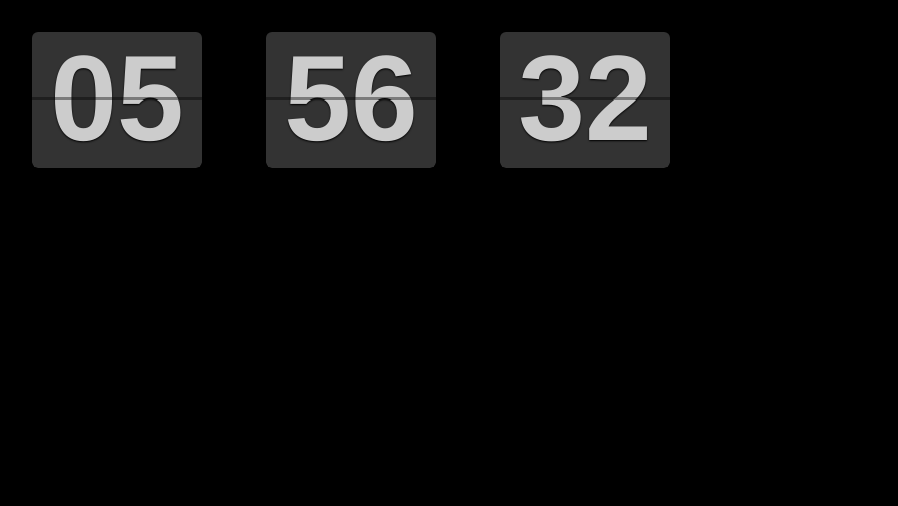
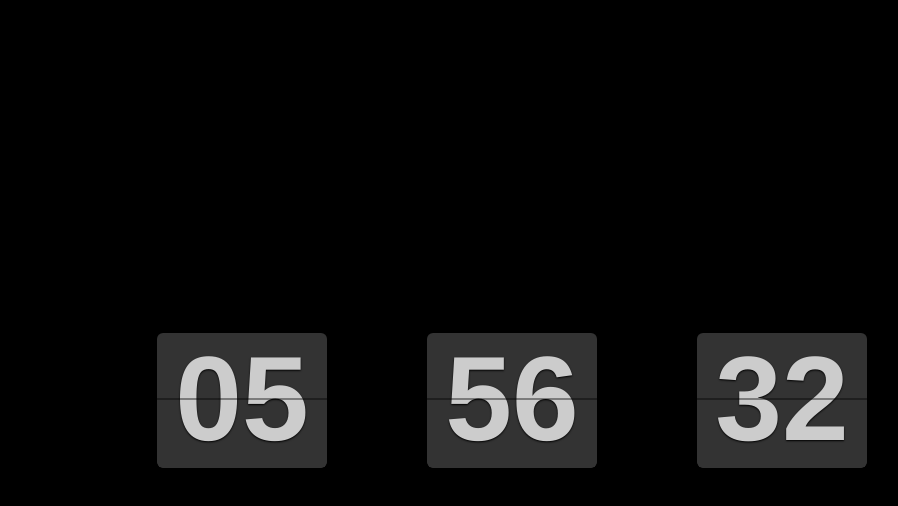
Before and after one commit to Jack-2077/tick-tock, a React (Create React App) app: page / in a window 1280 px wide. Shown: the top 506 px of the page, without its empty margins (128-1026 px from the left). Built offline with nearby package versions, Linux system fonts and the light colour scheme.

Commit message:
style: scope css styles into each element

```diff
--- a/src/components/Clocks/FlipClock.js
+++ b/src/components/Clocks/FlipClock.js
@@ -1,5 +1,8 @@
 import React, { memo, useEffect, useState } from 'react';
-import { StyledContainer } from './FlipClockStyles';
+import {
+  StyledFlipClockWrapper,
+  StyledFlipClockContainer,
+} from './FlipClockStyles';
 
 const MemoizedDigit = memo(({ digit, maxValue }) => {
   let shadowDigit = digit - 1;
@@ -9,9 +12,12 @@ const MemoizedDigit = memo(({ digit, maxValue }) => {
     digit = '0' + digit;
   }
 
+  if (digit === 10) {
+    shadowDigit = '0' + shadowDigit;
+  }
+
   return (
-    <StyledContainer key={digit}>
-      <div className='clock flip-clock-wrapper' style={{ margin: '2em' }}>
+    <StyledFlipClockWrapper key={digit}>
       <ul className='flip play'>
         <li className='flip-clock-before'>
           <a href='#root'>
@@ -38,13 +44,13 @@ const MemoizedDigit = memo(({ digit, maxValue }) => {
           </a>
         </li>
       </ul>
-      </div>
-    </StyledContainer>
+    </StyledFlipClockWrapper>
   );
 });
 
 export default function FlipClock({ primaryColor }) {
   const [time, setTime] = useState(() => new Date());
+  // const time = new Date('December 25, 1995 12:35:10');
 
   // useEffect(() => {
   //   const id = setInterval(() => {
@@ -58,19 +64,12 @@ export default function FlipClock({ primaryColor }) {
   const seconds = time.getSeconds();
 
   return (
-    <div
-      style={{
-        color: primaryColor,
-        fontSize: '5vh',
-        marginLeft: '10vw',
-        display: 'flex',
-      }}
-    >
+    <StyledFlipClockContainer>
       <MemoizedDigit digit={hours} maxValue={23} />
       <br />
       <MemoizedDigit digit={minutes} maxValue={59} />
       <br />
       <MemoizedDigit digit={seconds} maxValue={59} />
-    </div>
+    </StyledFlipClockContainer>
   );
 }
--- a/src/components/Clocks/FlipClockStyles.js
+++ b/src/components/Clocks/FlipClockStyles.js
@@ -52,55 +52,33 @@ const asd = keyframes`
       z-index: 4;
     }`;
 
-export const StyledContainer = styled.div`
-  .flip-clock-wrapper a {
-    cursor: pointer;
-    text-decoration: none;
-    color: #ccc;
-  }
-
-  .flip-clock-wrapper a:hover {
-    color: #fff;
-  }
-
-  .flip-clock-wrapper ul {
-    list-style: none;
-  }
-
-  /* Main */
-  .flip-clock-wrapper {
-    font: normal 11px 'Helvetica Neue', Helvetica, sans-serif;
+export const StyledFlipClockContainer = styled.div`
+  height: 100vh;
+  width: 100vw;
+  display: flex;
+  justify-content: center;
+  align-items: center;
+`;
+export const StyledFlipClockWrapper = styled.div`
+  font-size: 40px;
+  font-family: 'Helvetica Neue', Helvetica, sans-serif;
   -webkit-user-select: none;
   user-select: none;
-  }
-
-  .flip-clock-meridium {
-    background: none !important;
-    box-shadow: 0 0 0 !important;
-  }
-
-  .flip-clock-meridium a {
-    color: #313333;
-  }
-
-  .flip-clock-wrapper {
   text-align: center;
   position: relative;
-    width: 100%;
   margin: 1em;
-  }
 
-  .flip-clock-wrapper:before,
-  .flip-clock-wrapper:after {
+  &::before,
+  &::after {
     content: ' '; /* 1 */
     display: table; /* 2 */
   }
-  .flip-clock-wrapper:after {
+
+  &::after {
     clear: both;
   }
-
-  /* Skeleton */
-  .flip-clock-wrapper ul {
+  ul {
+    list-style: none;
     position: relative;
     float: left;
     margin: 10px;
@@ -110,9 +88,8 @@ export const StyledContainer = styled.div`
     line-height: 87px;
     border-radius: 6px;
     background: #000;
-  }
 
-  .flip-clock-wrapper ul li {
+    li {
       z-index: 1;
       position: absolute;
       left: 0;
@@ -122,12 +99,8 @@ export const StyledContainer = styled.div`
       line-height: 87px;
       text-decoration: none !important;
     }
-
-  .flip-clock-wrapper ul li:first-child {
-    z-index: 2;
   }
-
-  .flip-clock-wrapper ul li a {
+  a {
     display: block;
     height: 100%;
     -webkit-perspective: 200px;
@@ -136,9 +109,8 @@ export const StyledContainer = styled.div`
     margin: 0 !important;
     overflow: visible !important;
     cursor: default !important;
-  }
 
-  .flip-clock-wrapper ul li a div {
+    div {
       z-index: 1;
       position: absolute;
       left: 0;
@@ -148,20 +120,21 @@ export const StyledContainer = styled.div`
       overflow: hidden;
       outline: 1px solid transparent;
     }
+  }
 
-  .flip-clock-wrapper ul li a div .shadow {
+  .shadow {
     position: absolute;
     width: 100%;
     height: 100%;
     z-index: 2;
   }
 
-  .flip-clock-wrapper ul li a div.up {
+  .up {
     transform-origin: 50% 100%;
     top: 0;
   }
 
-  .flip-clock-wrapper ul li a div.up:after {
+  .up:after {
     content: '';
     position: absolute;
     top: 65px;
@@ -169,18 +142,17 @@ export const StyledContainer = styled.div`
     z-index: 5;
     width: 100%;
     height: 3px;
-    background-color: #000;
     background-color: rgba(0, 0, 0, 0.4);
   }
 
-  .flip-clock-wrapper ul li a div.down {
+  .down {
     transform-origin: 50% 0;
     bottom: 0;
     border-bottom-left-radius: 6px;
     border-bottom-right-radius: 6px;
   }
 
-  .flip-clock-wrapper ul li a div div.inn {
+  .inn {
     position: absolute;
     left: 0;
     z-index: 1;
@@ -195,91 +167,23 @@ export const StyledContainer = styled.div`
     font-size: 120px;
   }
 
-  .flip-clock-wrapper ul li a div.up div.inn {
+  .up .inn {
     top: 0;
   }
 
-  .flip-clock-wrapper ul li a div.down div.inn {
+  .down .inn {
     bottom: 0;
   }
 
   /* PLAY */
-  .flip-clock-wrapper ul.play li.flip-clock-before {
+  .flip-clock-before {
     z-index: 3;
-  }
 
-  .flip-clock-wrapper .flip {
-    box-shadow: 0 2px 5px rgba(0, 0, 0, 0.7);
-  }
-
-  .flip-clock-wrapper ul.play li.flip-clock-active {
-    animation: ${asd} 0.5s 0.5s linear both;
-    z-index: 5;
-  }
-
-  .flip-clock-divider {
-    float: left;
-    display: inline-block;
-    position: relative;
-    width: 20px;
-    height: 100px;
-  }
-
-  .flip-clock-divider:first-child {
-    width: 0;
-  }
-
-  .flip-clock-dot {
-    display: block;
-    background: #323434;
-    width: 10px;
-    height: 10px;
-    position: absolute;
-    border-radius: 50%;
-    box-shadow: 0 0 5px rgba(0, 0, 0, 0.5);
-    left: 5px;
-  }
-
-  .flip-clock-divider .flip-clock-label {
-    position: absolute;
-    top: -1.5em;
-    right: -86px;
-    color: black;
-    text-shadow: none;
-  }
-
-  .flip-clock-divider.minutes .flip-clock-label {
-    right: -88px;
-  }
-
-  .flip-clock-divider.seconds .flip-clock-label {
-    right: -91px;
-  }
-
-  .flip-clock-dot.top {
-    top: 30px;
-  }
-
-  .flip-clock-dot.bottom {
-    bottom: 30px;
-  }
-
-  .flip-clock-wrapper ul.play li.flip-clock-active .down {
-    z-index: 2;
-    animation: ${turn} 0.5s 0.5s linear both;
-  }
-
-  .flip-clock-wrapper ul.play li.flip-clock-before .up {
+    .up {
       z-index: 2;
       animation: ${turn2} 0.5s linear both;
-  }
 
-  .flip-clock-wrapper ul li.flip-clock-active {
-    z-index: 3;
-  }
-
-  /* SHADOW */
-  .flip-clock-wrapper ul.play li.flip-clock-before .up .shadow {
+      .shadow {
         background: -webkit-gradient(
           linear,
           left top,
@@ -289,8 +193,48 @@ export const StyledContainer = styled.div`
         );
         animation: ${show} 0.5s linear both;
       }
+    }
 
-  .flip-clock-wrapper ul.play li.flip-clock-active .up .shadow {
+    .down {
+      .shadow {
+        background: -webkit-gradient(
+          linear,
+          left top,
+          left bottom,
+          color-stop(0%, black),
+          color-stop(100%, rgba(0, 0, 0, 0.1))
+        );
+        animation: ${show} 0.5s linear both;
+      }
+    }
+  }
+
+  .flip {
+    box-shadow: 0 2px 5px rgba(0, 0, 0, 0.7);
+  }
+
+  .flip-clock-active {
+    animation: ${asd} 0.5s 0.5s linear both;
+    z-index: 5;
+
+    .down {
+      z-index: 2;
+      animation: ${turn} 0.5s 0.5s linear both;
+
+      .shadow {
+        background: -webkit-gradient(
+          linear,
+          left top,
+          left bottom,
+          color-stop(0%, black),
+          color-stop(100%, rgba(0, 0, 0, 0.1))
+        );
+        animation: ${hide} 0.5s 0.2s linear both;
+      }
+    }
+
+    .up {
+      .shadow {
         background: -webkit-gradient(
           linear,
           left top,
@@ -300,27 +244,6 @@ export const StyledContainer = styled.div`
         );
         animation: ${hide} 0.5s 0.3s linear both;
       }
-
-  /*DOWN*/
-  .flip-clock-wrapper ul.play li.flip-clock-before .down .shadow {
-    background: -webkit-gradient(
-      linear,
-      left top,
-      left bottom,
-      color-stop(0%, black),
-      color-stop(100%, rgba(0, 0, 0, 0.1))
-    );
-    animation: ${show} 0.5s linear both;
     }
-
-  .flip-clock-wrapper ul.play li.flip-clock-active .down .shadow {
-    background: -webkit-gradient(
-      linear,
-      left top,
-      left bottom,
-      color-stop(0%, black),
-      color-stop(100%, rgba(0, 0, 0, 0.1))
-    );
-    animation: ${hide} 0.5s 0.2s linear both;
   }
 `;
```
Lines whose indentation alone changed are shown as unchanged.
